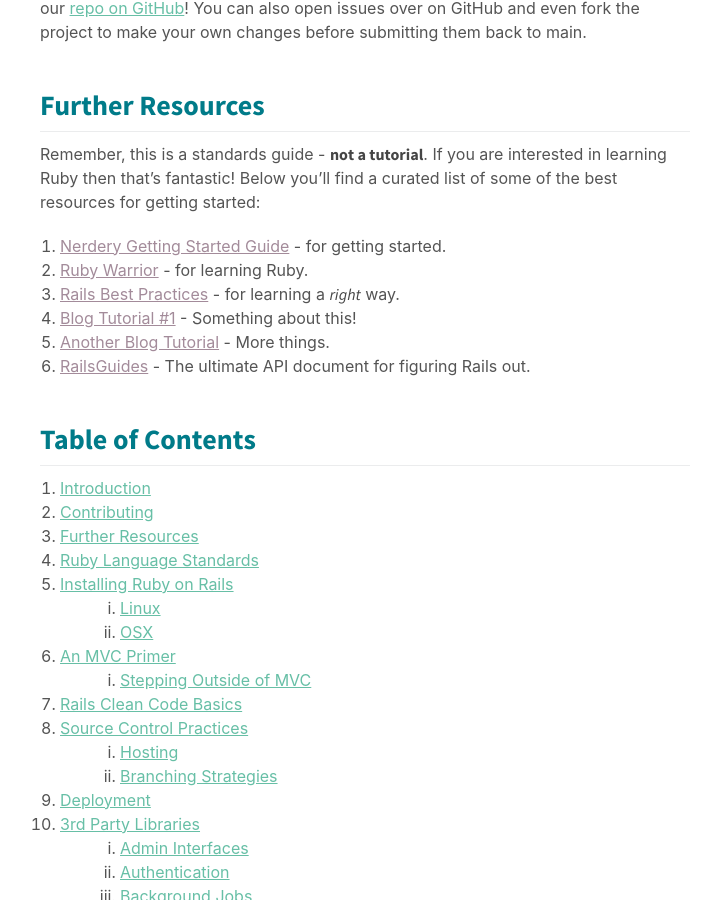
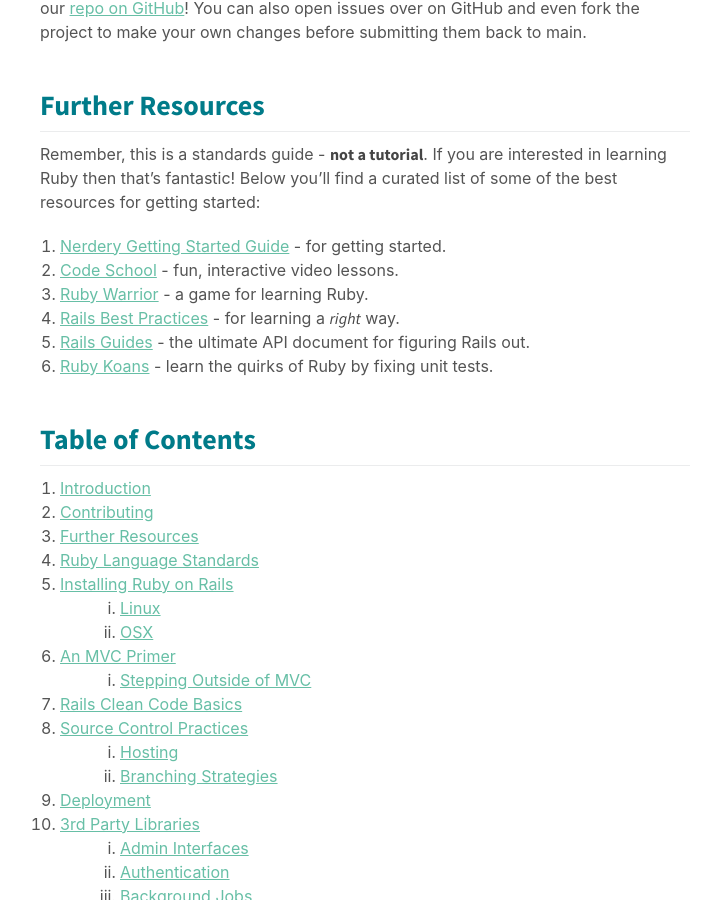
Before and after one commit to thenerdery/ruby-standards, a Jekyll site: the page built from index.md, in a window 1280 px wide and 900 px high, scrolled down 748 px. Shown: the whole window, without its empty margins (275-996 px from the left). Built offline with Jekyll 4.4.1, drawn with Linux system fonts in a browser that asks for light colours; some web fonts are replaced; some of the changed text lies outside the part shown.

Commit message:
added further resources, elasticache, and git-flow suggestions

```diff
--- a/index.md
+++ b/index.md
@@ -17,12 +17,12 @@ So you want to contribute to this document?  Awesome!  We openly accept collabor
 
 Remember, this is a standards guide - **not a tutorial**.  If you are interested in learning Ruby then that's fantastic!  Below you'll find a curated list of some of the best resources for getting started:
 
-1. [Nerdery Getting Started Guide]() - for getting started.
-1. [Ruby Warrior]() - for learning Ruby.
-1. [Rails Best Practices]() - for learning a *right* way.
-1. [Blog Tutorial #1]() - Something about this!
-1. [Another Blog Tutorial]() - More things.
-1. [RailsGuides]() - The ultimate API document for figuring Rails out.
+1. [Nerdery Getting Started Guide](https://ruby.nerderylabs.com/training/training-module-0/) - for getting started.
+1. [Code School](https://www.codeschool.com/learn/ruby) - fun, interactive video lessons.
+1. [Ruby Warrior](https://www.bloc.io/ruby-warrior/) - a game for learning Ruby.
+1. [Rails Best Practices](http://rails-bestpractices.com/) - for learning a *right* way.
+1. [Rails Guides](http://guides.rubyonrails.org/) - the ultimate API document for figuring Rails out.
+1. [Ruby Koans](http://rubykoans.com/) - learn the quirks of Ruby by fixing unit tests.
 
 <h1>Table of Contents</h1>
 
@@ -153,6 +153,9 @@ An example of such a section from a recent project (2016/09/16) is as such:
 >
 > For **emergency fixes**, branch off of `master` to make your fix.  Once tested and complete, merge this branch back into master and then develop.
 
+If a branching strategy has not been specified for a project, consider the [git-flow](http://danielkummer.github.io/git-flow-cheatsheet/) approach as a good starting point.
+
+
 # Deployment
 
 There are really 2 primary ways to handle deployment on Rails projects at The Nerdery:
```
Also changed, not shown: other parts of index.md (+1 -0 lines).
